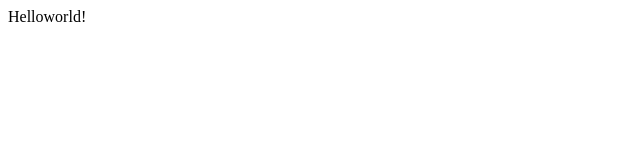
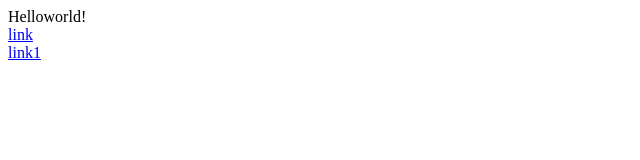
Before and after one commit to eliasaltarelli/eliasaltarelli.github.io, a plain HTML site: page index.html in a window 1280 px wide. Shown: the full height of the page, 0-640 px from the left. Drawn offline with Linux system fonts and the light colour scheme.

Commit message:
helloworld

```diff
--- a/index.html
+++ b/index.html
@@ -6,5 +6,8 @@
 </head>
 <body>
 Helloworld!
+<br>
+<a href="/example/recipe.html" target="_self">link</a><br/>
+<a href="https://github.com/eliasaltarelli/eliasaltarelli.github.io/exemple/recipe.html" target="_self">link1</a>
 </body>
 </html>
```
